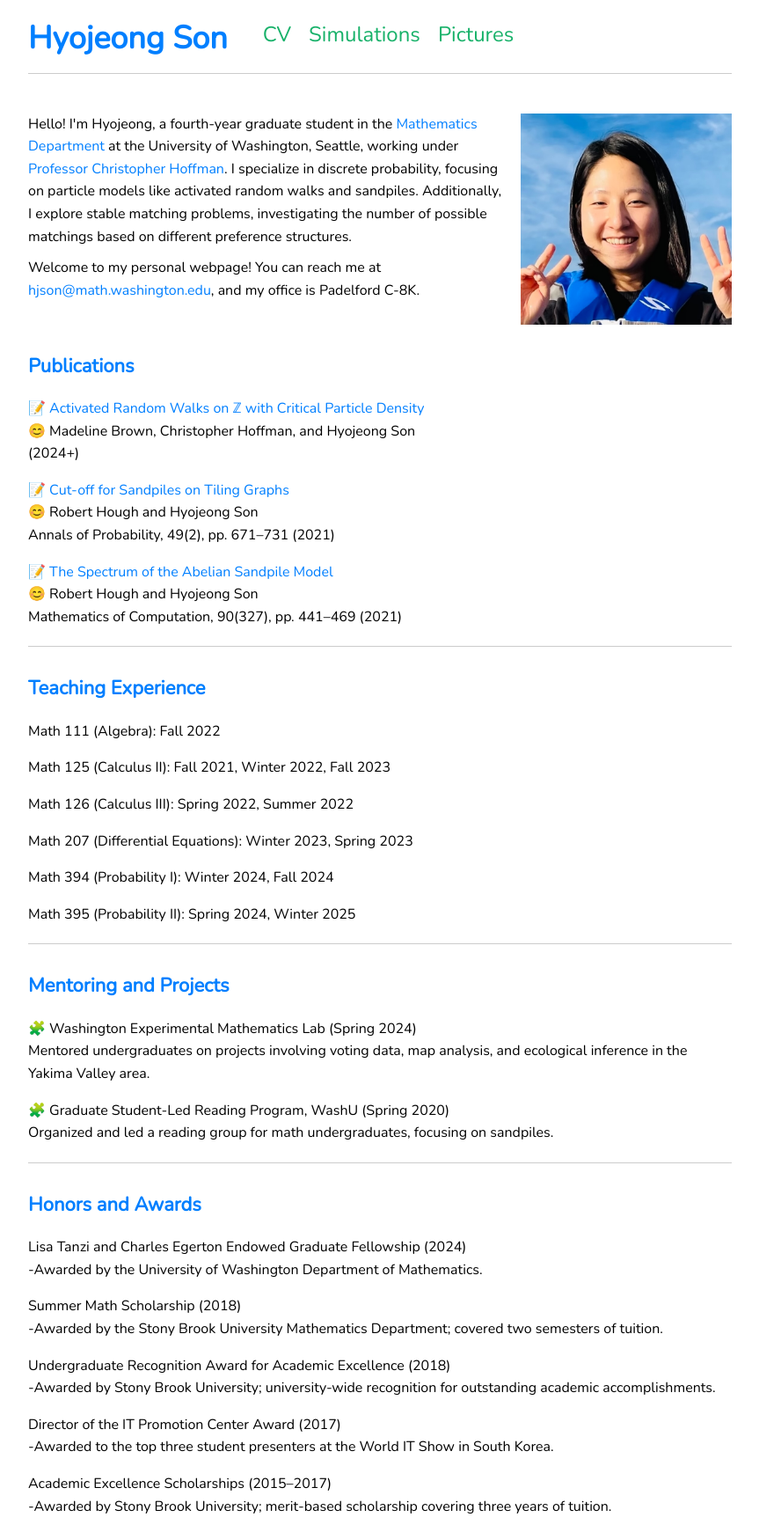
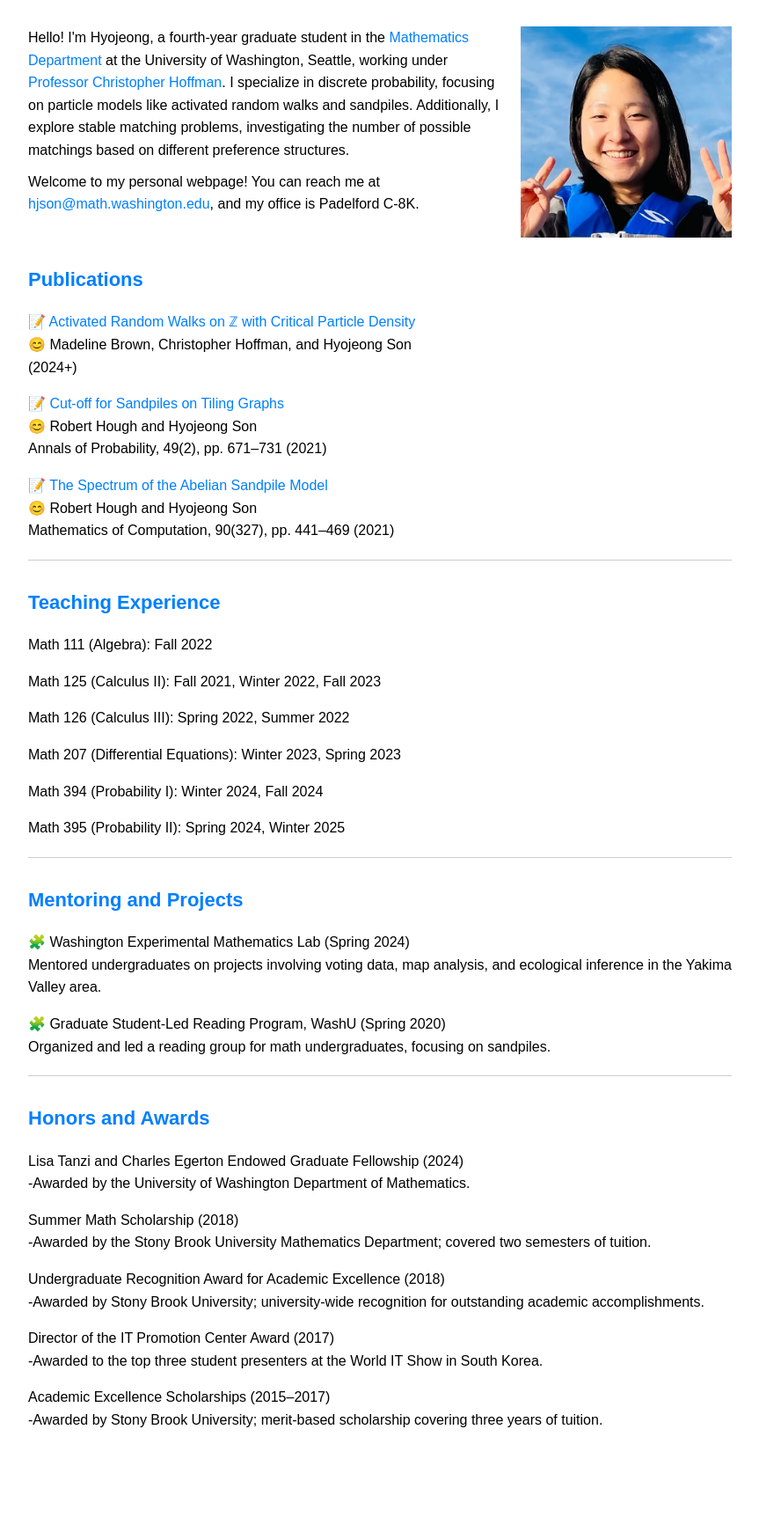
Before and after one commit to hyojeong-son/hyojeong-son.github.io, a Jekyll site: the page built from index.md, in a window 1280 px wide. Shown: the whole page at 88% size, without its empty margins (208-1071 px from the left). Built offline with Jekyll 4.4.1, drawn with Linux system fonts in a browser that asks for light colours; after the commit the page ends 1643 px from its top, so only the background shows below that.

Commit message:
Update default.html

```diff
--- a/_layouts/default.html
+++ b/_layouts/default.html
@@ -1,29 +1,17 @@
 <!-- _layouts/default.html -->
-
 <!DOCTYPE html>
 <html lang="en">
 <head>
-  <meta charset="UTF-8">
+  <meta charset="UTF-8" />
   <title>{{ page.title }} | {{ site.title }}</title>
-  <meta name="viewport" content="width=device-width, initial-scale=1.0">
-  <!-- Include Nunito font from Google Fonts -->
-  <link href="https://fonts.googleapis.com/css2?family=Nunito&display=swap" rel="stylesheet">
+  <meta name="viewport" content="width=device-width, initial-scale=1" />
+  <!-- Roboto: simple, Google-Sites-like sans-serif -->
+  <link rel="preconnect" href="https://fonts.googleapis.com">
+  <link rel="preconnect" href="https://fonts.gstatic.com" crossorigin>
+  <link href="https://fonts.googleapis.com/css2?family=Roboto:wght@400;500;700&display=swap" rel="stylesheet">
   <link rel="stylesheet" href="{{ '/assets/css/style.css' | relative_url }}">
 </head>
 <body>
-  <header>
-    <div class="container header-content">
-      <h1><a href="{{ '/' | relative_url }}">{{ site.title }}</a></h1>
-      <nav>
-        <ul>
-          <li><a href="{{ '/assets/files/Hyojeong_Son_CV.pdf' | relative_url }}" target="_blank">CV</a></li>
-          <li><a href="{{ '/simulations/' | relative_url }}">Simulations</a></li>
-          <li><a href="{{ '/pictures/' | relative_url }}">Pictures</a></li>
-        </ul>
-      </nav>
-    </div>
-  </header>
-
   <main class="container">
     {{ content }}
   </main>
```
